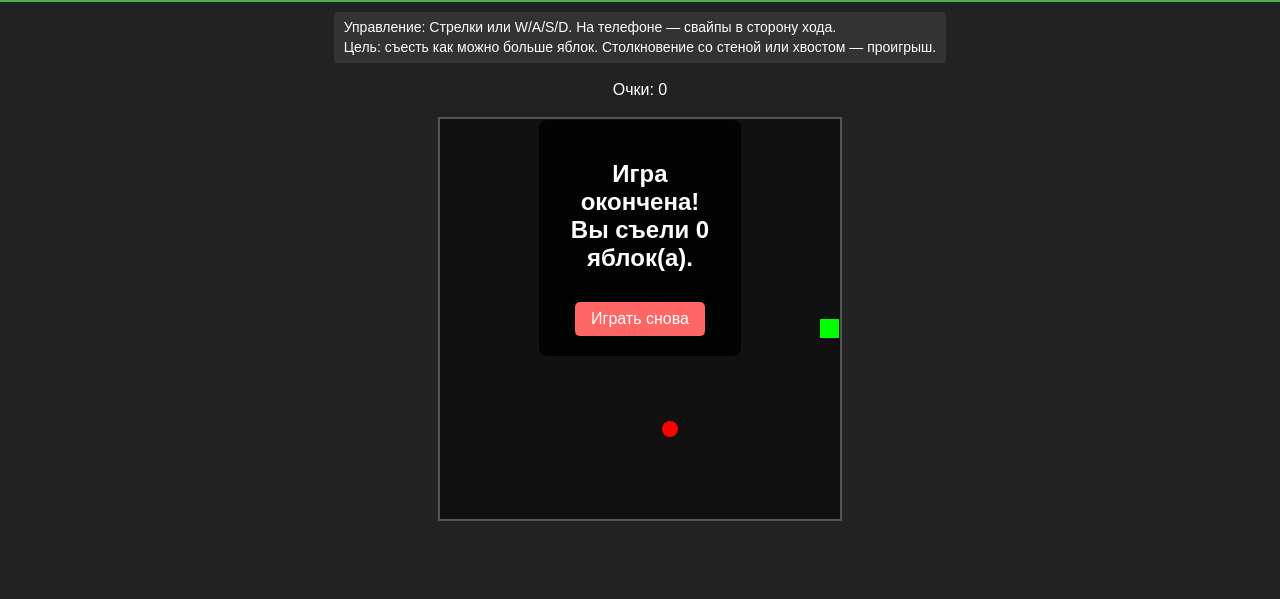
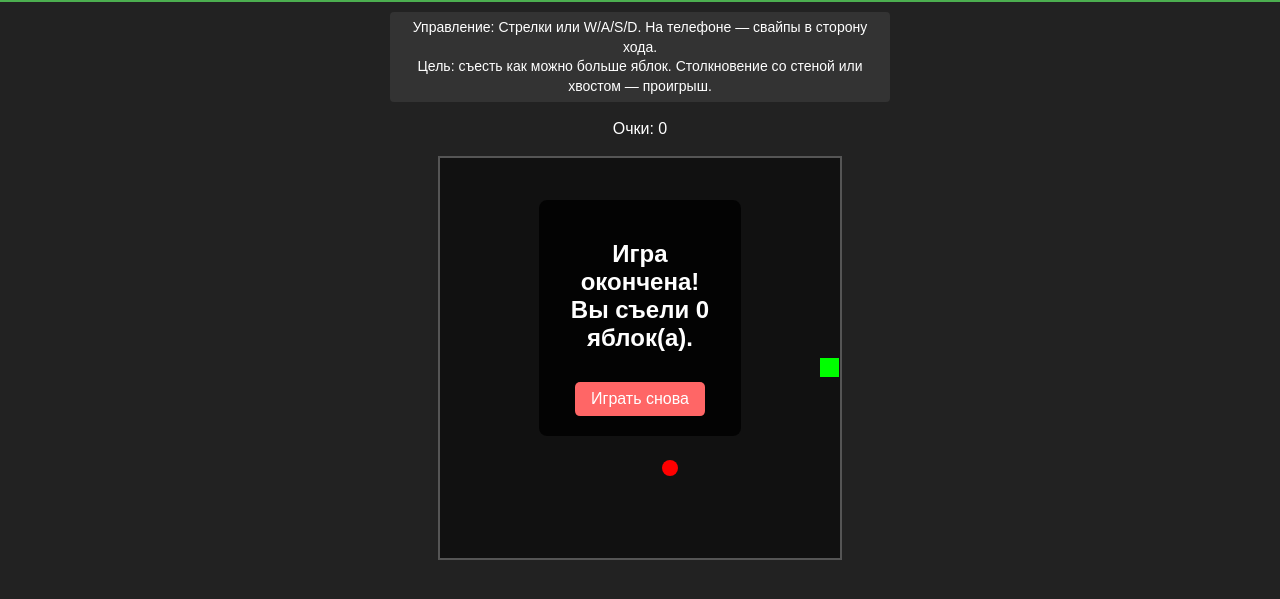
Before and after one commit to minizvezd/Telegram-Minigames, a website: page templates/snake.html in a window 1280 px wide. Shown: the part 41-640 px from the top of the page. Drawn offline with Linux system fonts and the light colour scheme.

Commit message:
Update snake.html

```diff
--- a/templates/snake.html
+++ b/templates/snake.html
@@ -3,6 +3,7 @@
 <head>
   <meta charset="UTF-8">
   <title>Змейка</title>
+  <meta name="viewport" content="width=device-width, initial-scale=1.0, user-scalable=no">
   <style>
     * { box-sizing: border-box; }
     body {
@@ -14,6 +15,7 @@
       background: #222;
       color: #fff;
       font-family: sans-serif;
+      overflow: hidden; /* Убираем прокрутку */
     }
     header {
       width: 100%;
@@ -49,6 +51,8 @@
       padding: 6px 10px;
       border-radius: 4px;
       line-height: 1.4;
+      max-width: 500px;
+      text-align: center;
     }
     #score {
       margin: 8px 0;
@@ -64,7 +68,7 @@
     }
     #gameOver {
       position: absolute;
-      top: 30%;
+      top: 40%;
       left: 50%;
       transform: translate(-50%, -50%);
       background: rgba(0,0,0,0.8);
@@ -97,7 +101,8 @@
 </head>
 <body>
   <header>
-    <a class="back-button" href="/">Назад</a>
+    <!-- Кнопка "Назад" вернёт на index.html -->
+    <a class="back-button" href="./index.html">Назад</a>
     <h1>Змейка</h1>
   </header>
 
@@ -125,7 +130,7 @@
 
     const gridSize = 20;
     let snake = [{x: 10, y: 10}];
-    let vx = 1, vy = 0; // <-- начинаем движение вправо
+    let vx = 1, vy = 0;
     let food = {x: 5, y: 5};
     let score = 0;
 
@@ -157,32 +162,30 @@
     function gameLoop() {
       let head = { x: snake[0].x + vx, y: snake[0].y + vy };
 
-      // Если вышли за границу — Game Over
-      if (head.x < 0 || head.x >= canvas.width/gridSize || head.y < 0 || head.y >= canvas.height/gridSize) {
+      // Столкновение со стеной => Game Over
+      if (head.x < 0 || head.x >= canvas.width/gridSize ||
+          head.y < 0 || head.y >= canvas.height/gridSize) {
         return gameOverFunc();
       }
 
-      // Проверка столкновения с хвостом
+      // Столкновение с хвостом
       for (let i = 0; i < snake.length; i++) {
         if (snake[i].x === head.x && snake[i].y === head.y) {
           return gameOverFunc();
         }
       }
 
-      // Добавляем новую голову
       snake.unshift(head);
 
-      // Проверяем, съели ли яблоко
+      // Если съели яблоко
       if (head.x === food.x && head.y === food.y) {
         score++;
         updateScore();
-        // Немного ускоряем
         interval = Math.max(50, interval - 5);
         clearInterval(gameInterval);
         gameInterval = setInterval(gameLoop, interval);
         randomFood();
       } else {
-        // Удаляем хвост
         snake.pop();
       }
 
@@ -193,13 +196,13 @@
       ctx.fillStyle = "#111";
       ctx.fillRect(0, 0, canvas.width, canvas.height);
 
-      // Рисуем змею
+      // Змея
       for(let i=0; i<snake.length; i++){
         ctx.fillStyle = (i===0) ? "#0f0" : "#2f2";
         ctx.fillRect(snake[i].x*gridSize, snake[i].y*gridSize, gridSize-1, gridSize-1);
       }
 
-      // Рисуем яблоко
+      // Яблоко
       ctx.fillStyle = "red";
       ctx.beginPath();
       ctx.arc((food.x+0.5)*gridSize, (food.y+0.5)*gridSize, gridSize/2 - 2, 0, Math.PI*2);
@@ -226,10 +229,9 @@
       food.y = Math.floor(Math.random() * (canvas.height / gridSize));
     }
 
-    // Управление с клавиатуры
+    // Клавиатура
     document.addEventListener("keydown", e => {
       if (isGameOver) return;
-
       if (e.key === "ArrowLeft" || e.key === "a" || e.key === "A"){
         if (vx === 1) return;
         vx = -1; vy = 0;
@@ -245,7 +247,7 @@
       }
     });
 
-    // Управление свайпами (touch)
+    // Свайпы
     canvas.addEventListener("touchstart", (e)=>{
       let touch = e.touches[0];
       touchStartX = touch.clientX;
@@ -257,23 +259,22 @@
       let touch = e.changedTouches[0];
       let dx = touch.clientX - touchStartX;
       let dy = touch.clientY - touchStartY;
-
       if(Math.abs(dx) > Math.abs(dy)){
-        // движение по X
+        // по X
         if(dx > SWIPE_THRESHOLD){
-          // свайп вправо
+          // вправо
           if (vx !== -1) { vx = 1; vy = 0; }
         } else if(dx < -SWIPE_THRESHOLD){
-          // свайп влево
+          // влево
           if (vx !== 1) { vx = -1; vy = 0; }
         }
       } else {
-        // движение по Y
+        // по Y
         if(dy > SWIPE_THRESHOLD){
-          // свайп вниз
+          // вниз
           if (vy !== -1) { vy = 1; vx = 0; }
         } else if(dy < -SWIPE_THRESHOLD){
-          // свайп вверх
+          // вверх
           if (vy !== 1) { vy = -1; vx = 0; }
         }
       }
```
